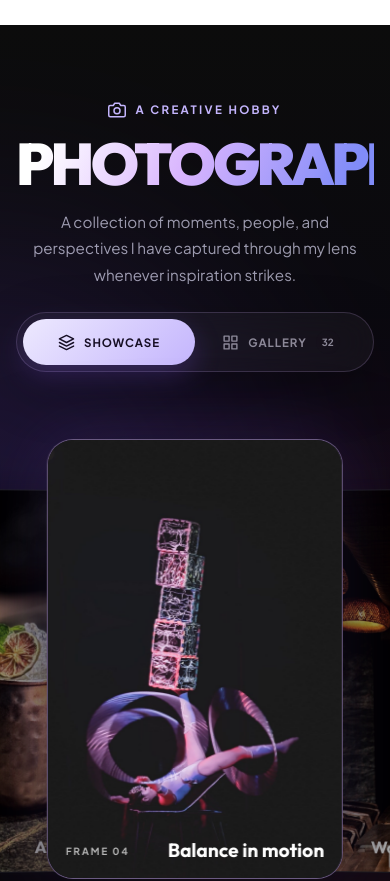
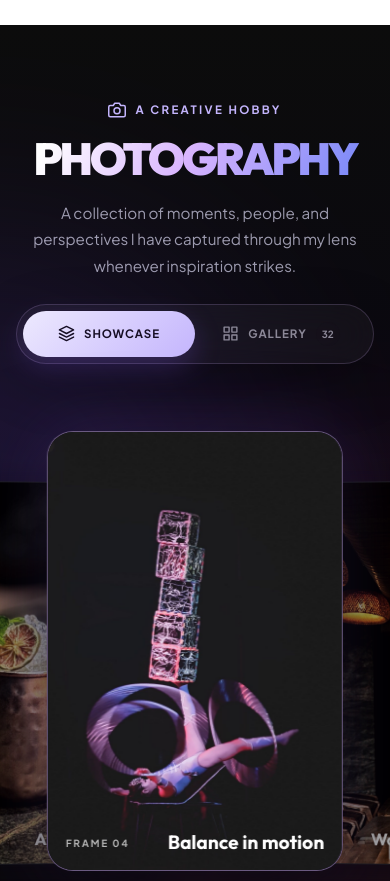
Before and after one commit to smrutiparhi/Smruti_Parhi, a React (Vite) app: page / in a window 390 px wide. Shown: the part 3280-4161 px from the top of the page. Built offline with nearby package versions, Linux system fonts and the light colour scheme.

Commit message:
Fix photography heading on mobile

```diff
--- a/src/components/Photography.css
+++ b/src/components/Photography.css
@@ -742,7 +742,10 @@
   }
 
   .photography-heading-wrap h2 {
-    font-size: clamp(3.1rem, 15vw, 5rem);
+    max-width: 100%;
+    font-size: clamp(2.3rem, 11.5vw, 4.15rem);
+    line-height: 0.9;
+    letter-spacing: -0.065em;
   }
 
   .photography-heading-wrap p {
```
